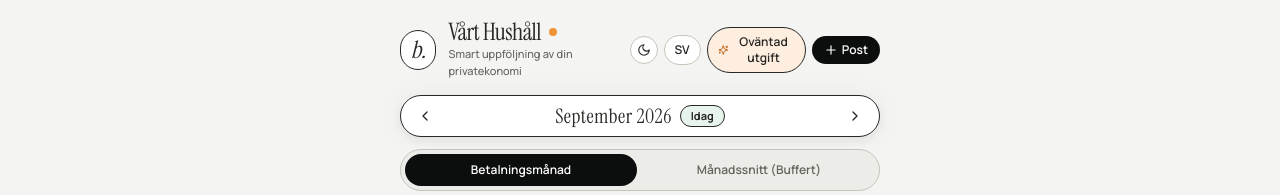
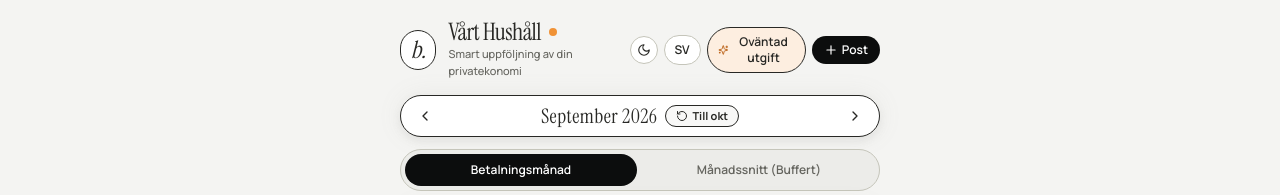
Before and after one commit to bonc1/bdgt, a Next.js app: page / in a window 1280 px wide. Both pictures are taken after a click on the button 425 px from the left and 116 px from the top of the page. Shown: the top 195 px of the page. Built offline with nearby package versions, Linux system fonts and the light colour scheme; no server answers; the database is empty.

Commit message:
fix(ui): clarify current-month badge vs return-to-current-month button in month strip

```diff
--- a/src/app/page.tsx
+++ b/src/app/page.tsx
@@ -45,6 +45,7 @@ import {
 import {
   formatCurrency,
   formatYearMonthLabel,
+  SHORT_MONTH_NAMES,
   translations,
 } from "@/lib/i18n";
 import {
@@ -1950,18 +1951,35 @@ export default function BudgetAppPage() {
             <div className="font-serif text-xl tracking-wide text-[#282825]">
               {formatYearMonthLabel(yearMonth, locale)}
             </div>
-            {yearMonth !== currentRealYearMonth && (
+            {yearMonth === currentRealYearMonth ? (
+              <span className="rounded-full border border-[#b5e3c4] bg-[#e7f4eb] px-2 py-0.5 text-[10px] font-bold uppercase tracking-wider text-[#282825]">
+                {locale === "sv" ? "Denna månad" : "Current"}
+              </span>
+            ) : (
               <button
                 type="button"
                 onClick={() => setYearMonth(currentRealYearMonth)}
-                className="rounded-full border border-[#282825] bg-[#e7f4eb] px-2.5 py-0.5 text-[11px] font-bold text-[#282825] hover:bg-[#b5e3c4] transition"
+                className="inline-flex items-center gap-1 rounded-full border border-[#282825] bg-[#f8f8f7] px-2.5 py-0.5 text-[11px] font-bold text-[#282825] hover:bg-[#e7f4eb] transition"
                 title={
                   locale === "sv"
-                    ? "Hoppa till innevarande månad"
-                    : "Jump to current month"
+                    ? "Hoppa tillbaka till innevarande månad"
+                    : "Jump back to current month"
                 }
               >
-                {locale === "sv" ? "Idag" : "Today"}
+                <RotateCcw className="h-3 w-3" />
+                <span>
+                  {locale === "sv"
+                    ? `Till ${
+                        SHORT_MONTH_NAMES.sv[
+                          (Number(currentRealYearMonth.split("-")[1]) || 1) - 1
+                        ]
+                      }`
+                    : `Back to ${
+                        SHORT_MONTH_NAMES.en[
+                          (Number(currentRealYearMonth.split("-")[1]) || 1) - 1
+                        ]
+                      }`}
+                </span>
               </button>
             )}
           </div>
```
